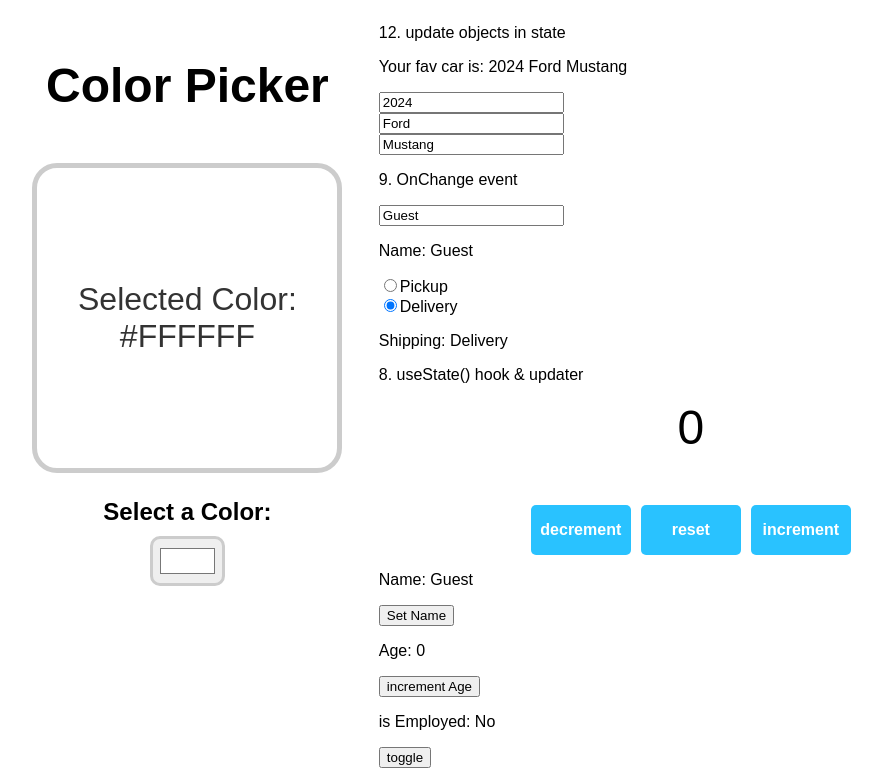
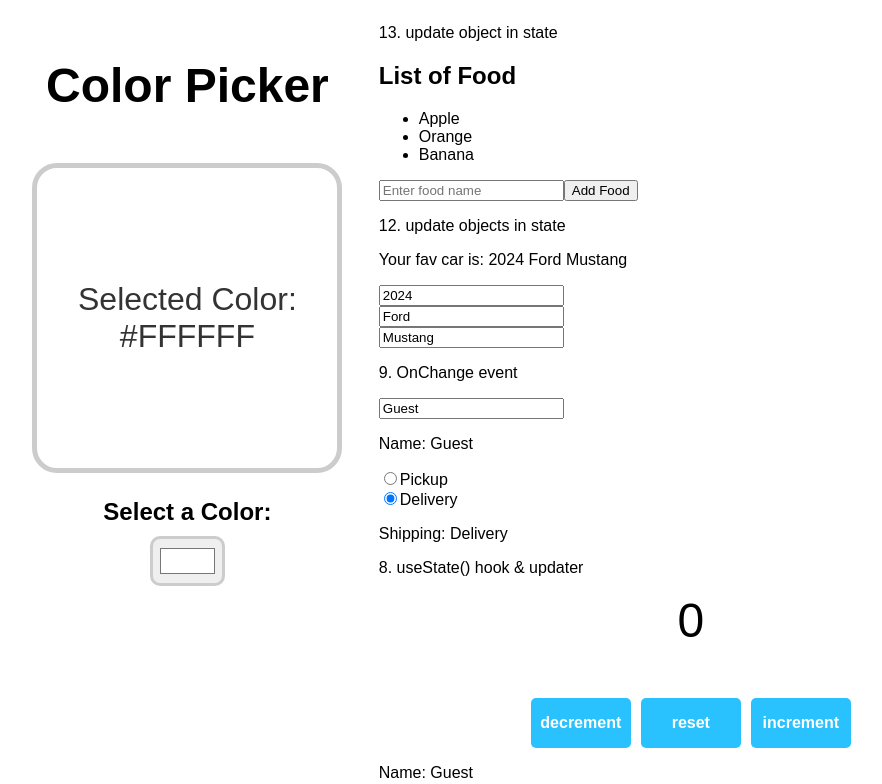
Before and after one commit to dominids/website, a React (Vite) app in the folder my-react-app/: page / in a window 1280 px wide. Shown: the top 784 px of the page, without its empty margins (12-894 px from the left). Built offline with nearby package versions, Linux system fonts and the light colour scheme.

Commit message:
update Arrays

```diff
--- a/my-react-app/src/App.tsx
+++ b/my-react-app/src/App.tsx
@@ -9,6 +9,7 @@
 import ChangeComponent from "./ChangeComponent";
 import ColorPicker from "./ColorPickerApp/ColorPicker";
 import UpdateObjects from "./UpdateObjects";
+import UpdateArrays from "./UpdateArrays";
 function App() {
   const fruits = [
     {id: 1,name:"apple", calories: 95},
@@ -27,6 +28,8 @@
         <ColorPicker />
       </div>
       <div>
+        <p>13. update object in state</p>
+        <UpdateArrays></UpdateArrays>
         <p>12. update objects in state</p>
         <UpdateObjects></UpdateObjects>
         <p>9. OnChange event</p>
--- /dev/null
+++ b/my-react-app/src/UpdateArrays.tsx
@@ -0,0 +1,30 @@
+import { element } from "prop-types";
+import { useState } from "react";
+
+function UpdateArrays(){
+
+    const [foods, setFoods] = useState(["Apple", "Orange", "Banana"]);
+
+    function handleAddFood(){
+        const newFood:string = (document.getElementById("foodInput") as HTMLInputElement).value;
+        (document.getElementById("foodInput") as HTMLInputElement).value="";
+
+        setFoods(f => [...f, newFood]);
+    }
+    function handleRemoveFood(index:number){
+        setFoods(foods.filter((_, i) => i !==index));
+    }
+
+    return (
+        <div>
+            <h2>List of Food</h2>
+            <ul>
+                {foods.map((food, index) => <li key={index} onClick={()=>handleRemoveFood(index)}>{food}</li>)}
+            </ul>
+            <input type="text" id="foodInput" placeholder="Enter food name"/>
+            <button onClick={handleAddFood}>Add Food</button>
+        </div>
+    );
+}
+
+export default UpdateArrays;
```
